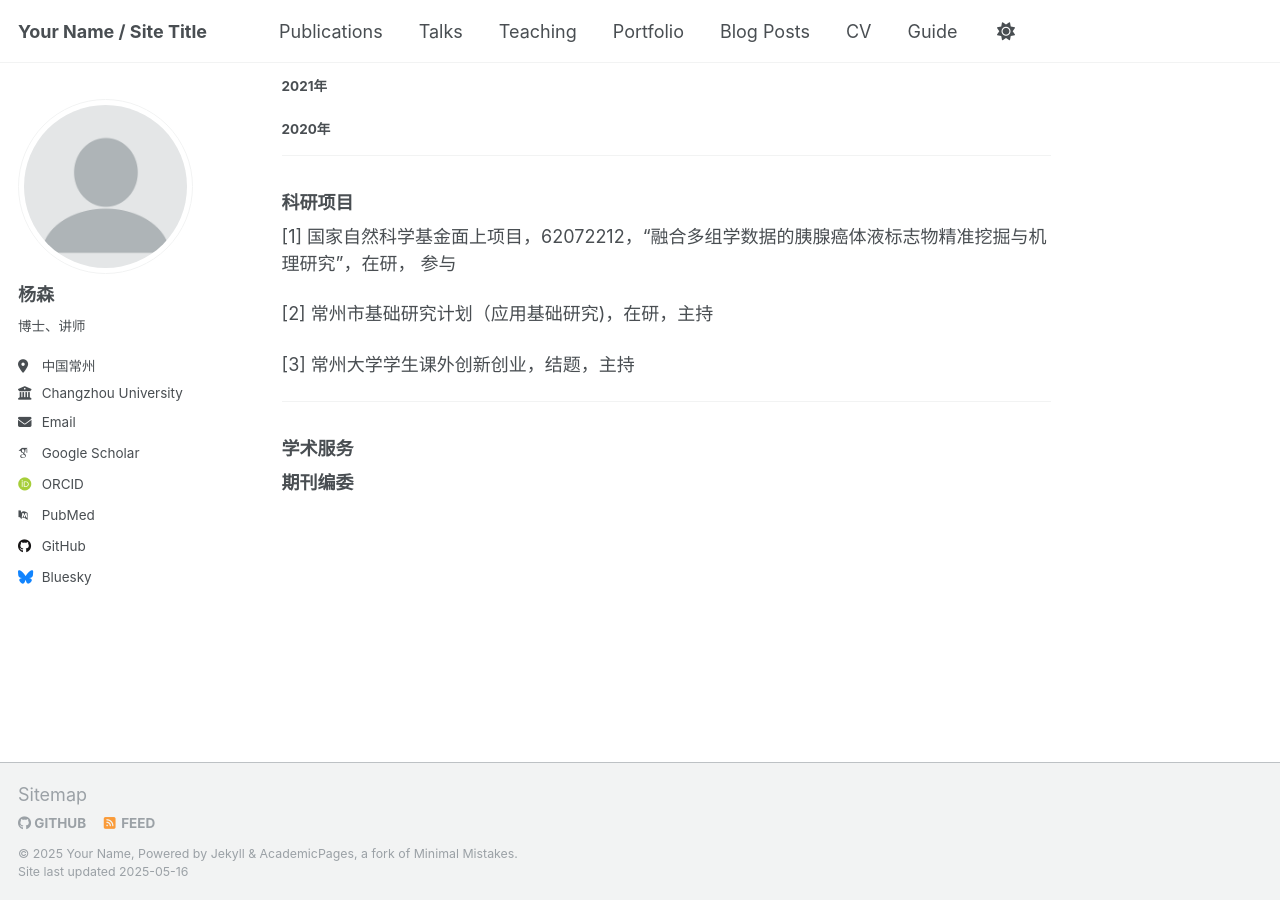
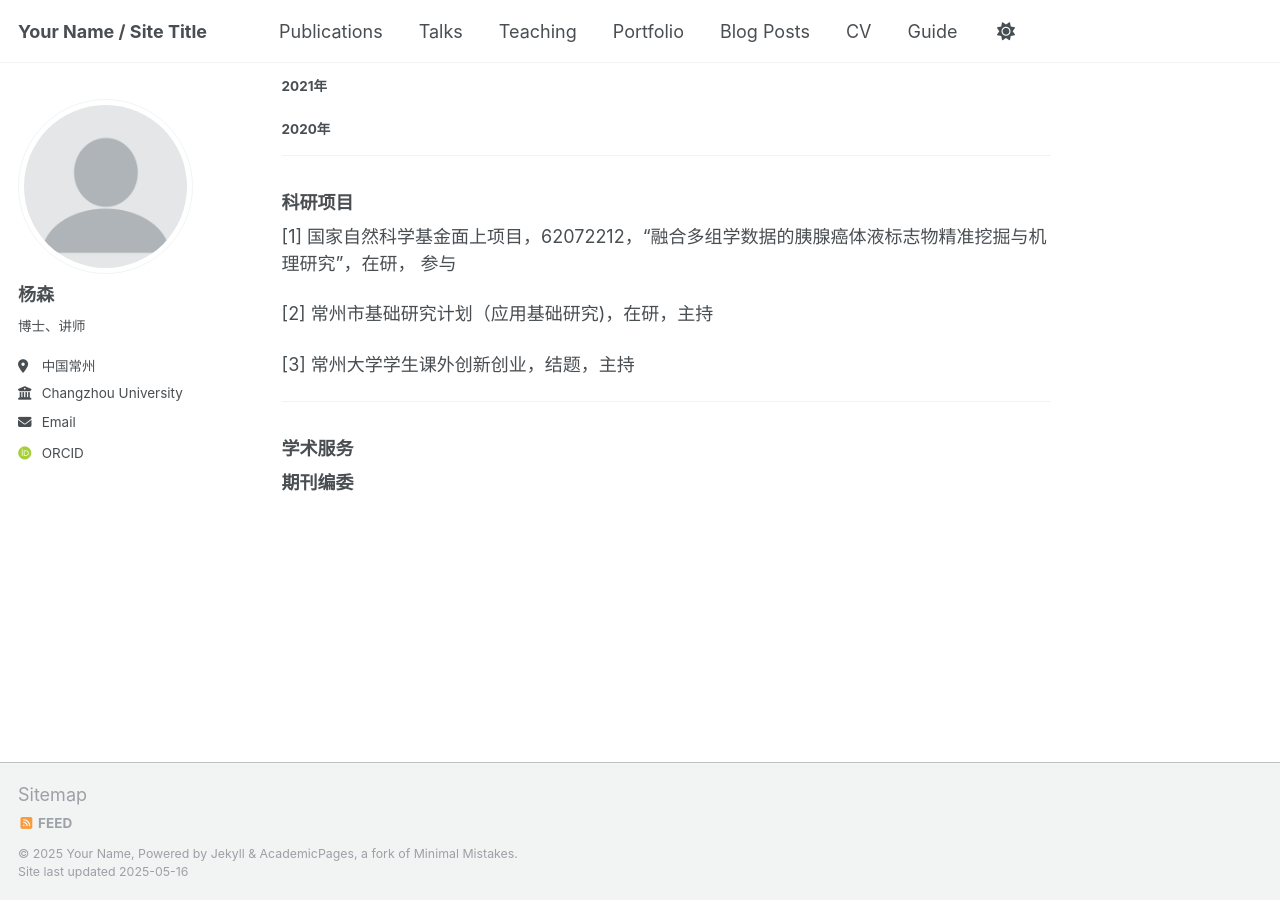
Before and after one commit to abcair/ys, a Jekyll site: the page built from _pages/about.md, in a window 1280 px wide and 900 px high, scrolled down 1785 px. Built offline with Jekyll 4.4.1, drawn with Linux system fonts in a browser that asks for light colours; some web fonts are replaced.

Commit message:
Update _config.yml

```diff
--- a/_config.yml
+++ b/_config.yml
@@ -13,7 +13,7 @@ title                    : "Your Name / Site Title"
 title_separator          : "-"
 name                     : &name "Your Name"
 description              : &description "personal description"
-url                      : https://academicpages.github.io # the base hostname & protocol for your site e.g. "https://[your GitHub username].github.io" or if you already have some other page hosted on Github then use "https://[your GitHub username].github.io/[Your Repo Name]"
+url                      : https://abcair.github.io/ys/ # the base hostname & protocol for your site e.g. "https://[your GitHub username].github.io" or if you already have some other page hosted on Github then use "https://[your GitHub username].github.io/[Your Repo Name]"
 baseurl                  : "" # the subpath of your site, e.g. "/blog"
 repository               : "academicpages/academicpages.github.io"
 
@@ -34,11 +34,11 @@ author:
   # Academic websites
   academia         : # URL
   arxiv            : # URL - Update with the correct link to your profile
-  googlescholar    : "https://scholar.google.com/citations?user=PS_CX0AAAAAJ"
+  googlescholar    : #"https://scholar.google.com/citations?user=PS_CX0AAAAAJ"
   impactstory      : # URL
-  orcid            : "http://orcid.org/yourorcidurl"
+  orcid            : "https://orcid.org/0000-0003-4177-0653"
   semantic         : # URL
-  pubmed           : "https://www.ncbi.nlm.nih.gov/pubmed/?term=john+snow"
+  pubmed           : #"https://www.ncbi.nlm.nih.gov/pubmed/?term=john+snow"
   researchgate     : # URL
   scopus           : # URL
 
@@ -46,12 +46,12 @@ author:
   bitbucket        : # Username - Update with your username on the site
   codepen          : # Username
   dribbble         : # Username
-  github           : "academicpages"
+  github           : #"academicpages"
   kaggle           : # Username
   stackoverflow    : # User number or user number and name (i.e., use "1" or "1/jeff-atwood")
 
   # Social media
-  bluesky          : "bsky.app" # Replace this with you Bluesky username
+  bluesky          : #"bsky.app" # Replace this with you Bluesky username
   facebook         : # Username
   flickr           : # Username
   foursquare       : # Username
```
